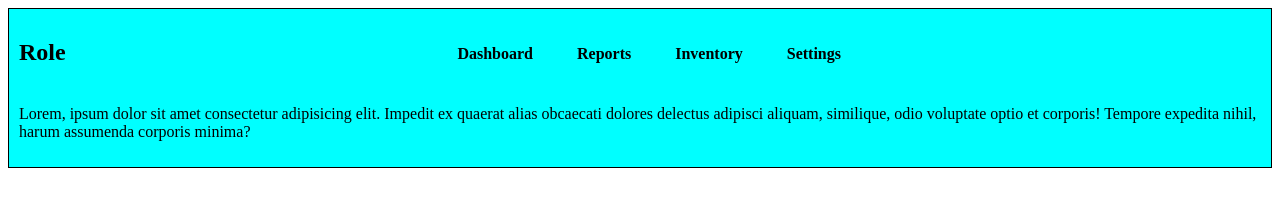
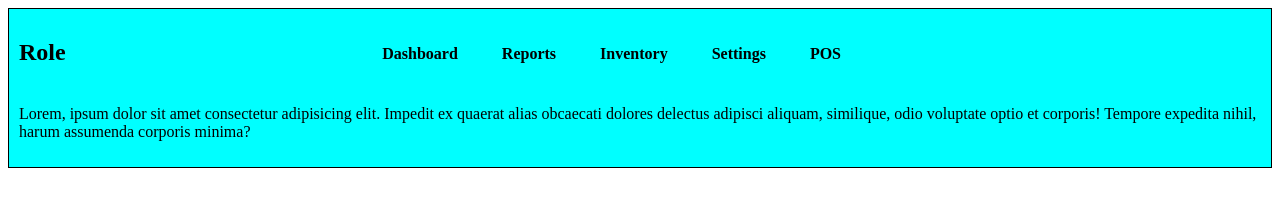
Before and after one commit to Frankyxz/sample-repo, a plain HTML site: page index.html in a window 1280 px wide. Drawn offline with Linux system fonts and the light colour scheme.

Commit message:
Added a POS

```diff
--- a/index.html
+++ b/index.html
@@ -16,6 +16,7 @@
         <li id = "reports"><a href="#">Reports </a> </li>
         <li id = "inventory"><a href="#">Inventory </a> </li>
         <li id = "settings"><a href="#">Settings </a> </li>
+        <li id = "pos"><a href="#">POS </a> </li>
         </ul>
         </nav>
 
```
